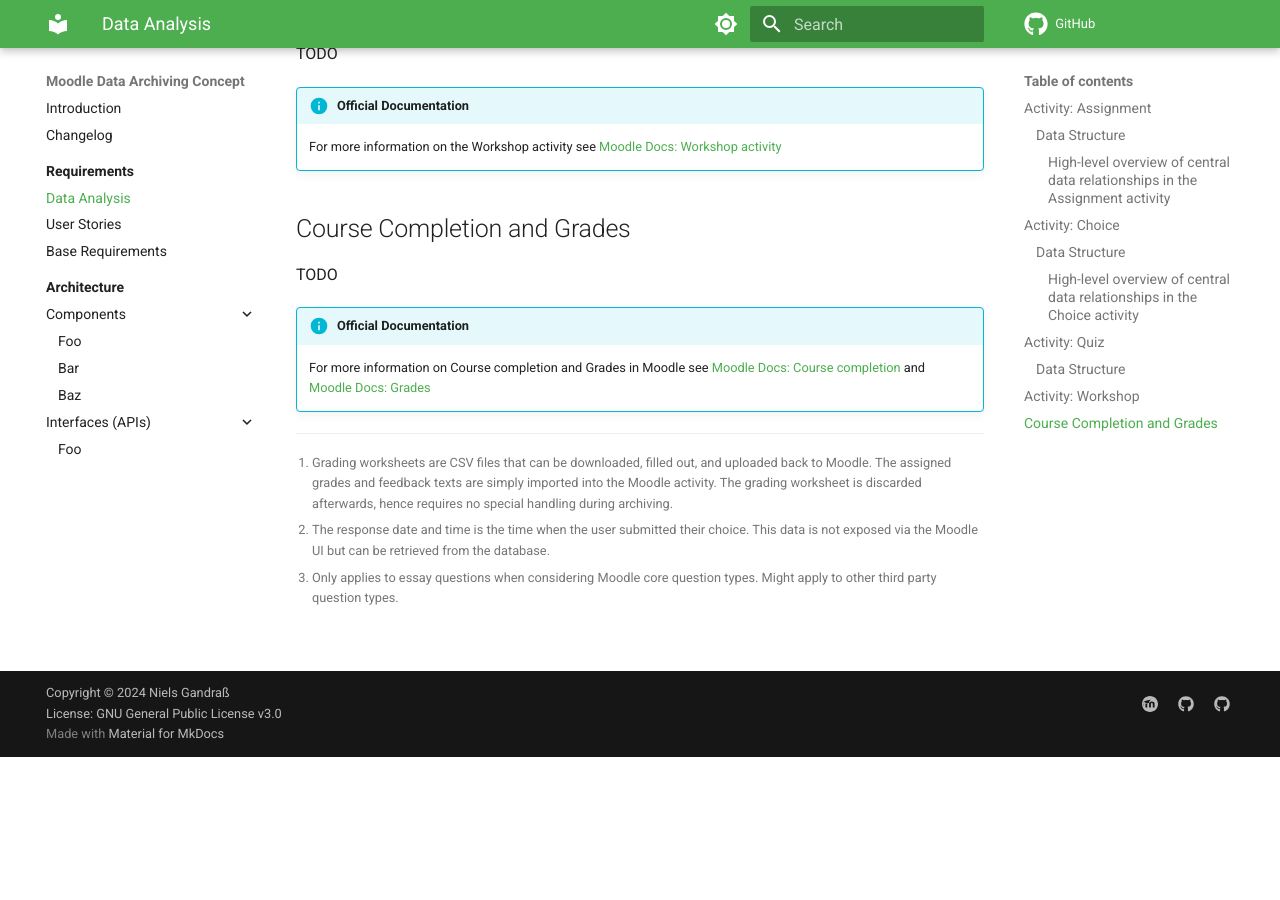
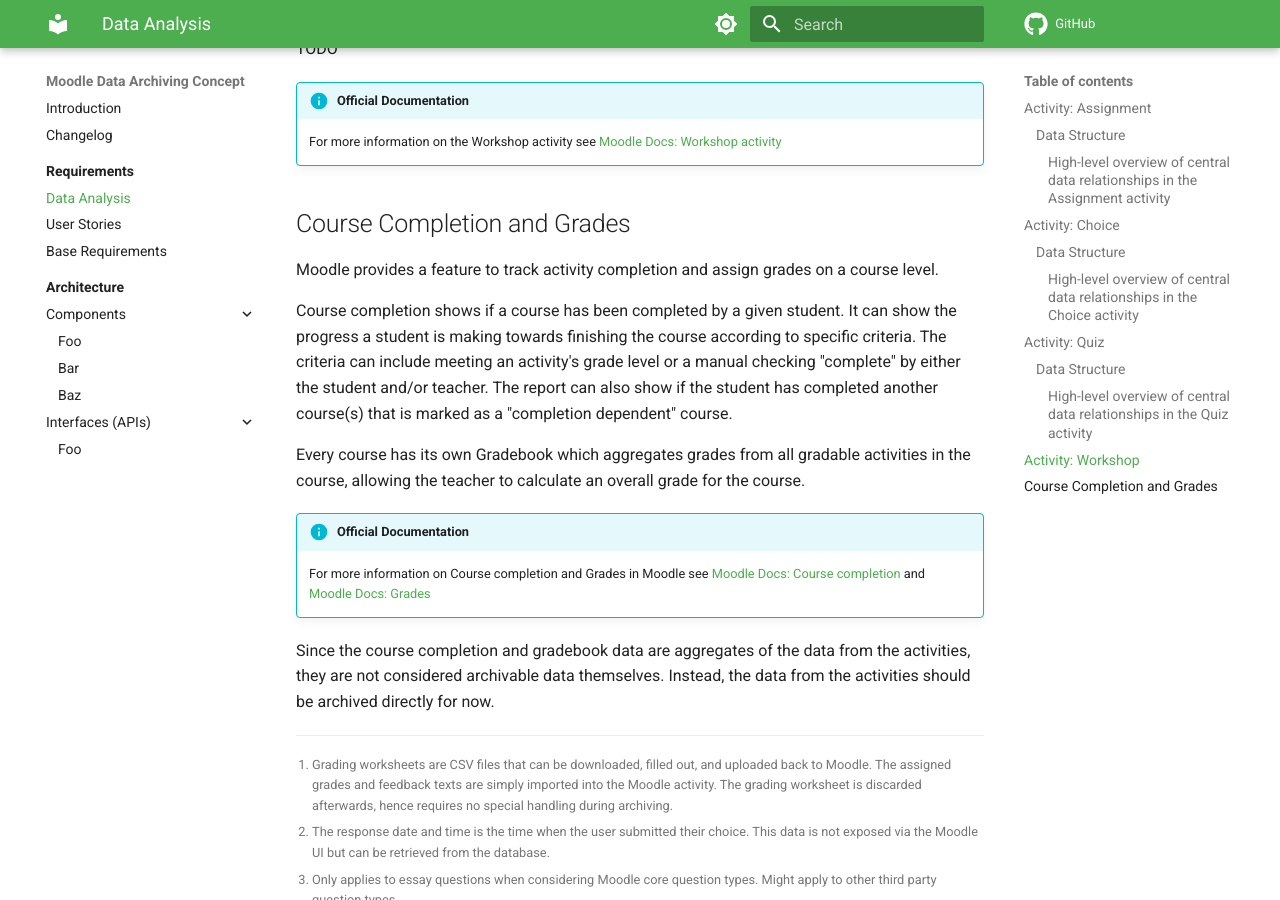
Before and after one commit to ngandrass/moodle-data-archiving-concept, an MkDocs documentation site: the page built from docs/requirements/data-analysis.md, in a window 1280 px wide and 900 px high, scrolled down 5252 px. Built offline with MkDocs 1.6.1 and Material for MkDocs 9.7.7, drawn with Linux system fonts in a browser that asks for light colours; comment, search, counter and statistics services are not loaded; before the commit the page ends 6009 px from its top, so only the background shows below that.

Commit message:
Data analysis note on course completion and gradebook

````diff
--- a/docs/requirements/data-analysis.md
+++ b/docs/requirements/data-analysis.md
@@ -120,7 +120,7 @@ student after each attempt, and to show the correct answers after the quiz is cl
 
 ### Data Structure
 
-- Quiz
+- Quiz activity
     - Quiz metadata (title, description, ...)
     - Questions
     - Attempts
@@ -143,19 +143,20 @@ student after each attempt, and to show the correct answers after the quiz is cl
 question types.
 
 
-**High-level overview of central data relationships in the Quiz activity**
+##### High-level overview of central data relationships in the Quiz activity
+
 ```mermaid
 erDiagram
-  Quiz ||--o{ Attempt : has
-  Quiz ||--|{ Question : has
+    Quiz ||--o{ Attempt : has
+    Quiz ||--|{ Question : has
 
-  Attempt }o--|| User : "belongs to"
-  Attempt ||--|{ "Question Instance" : has
-  Attempt ||--o| Grade : has
+    Attempt }o--|| User : "belongs to"
+    Attempt ||--|{ "Question Instance" : has
+    Attempt ||--o| Grade : has
 
-  "Question Instance" ||--|{ Answer : has
-  Answer ||--o| Mark : has
-  Answer ||--o| "File Attachment" : has
+    "Question Instance" ||--|{ Answer : has
+    Answer ||--o| Mark : has
+    Answer ||--o| "File Attachment" : has
 ```
 
 
@@ -170,9 +171,20 @@ TODO
 
 ## Course Completion and Grades
 
-TODO
+Moodle provides a feature to track activity completion and assign grades on a course level.
+
+Course completion shows if a course has been completed by a given student. It can show the progress a student is making
+towards finishing the course according to specific criteria. The criteria can include meeting an activity's grade level
+or a manual checking "complete" by either the student and/or teacher. The report can also show if the student has
+completed another course(s) that is marked as a "completion dependent" course.
+
+Every course has its own Gradebook which aggregates grades from all gradable activities in the course, allowing the
+teacher to calculate an overall grade for the course.
 
 !!! info "Official Documentation"
     For more information on Course completion and Grades in Moodle see
     [Moodle Docs: Course completion](https://docs.moodle.org/en/Course_completion) and
-    [Moodle Docs: Grades](https://docs.moodle.org/en/Grade)
+    [Moodle Docs: Grades](https://docs.moodle.org/en/Grades)
+
+Since the course completion and gradebook data are aggregates of the data from the activities, they are not considered
+archivable data themselves. Instead, the data from the activities should be archived directly for now.
````
